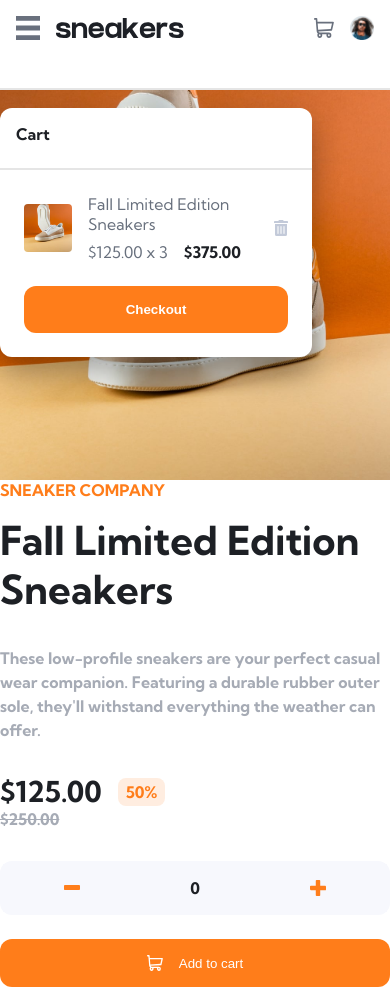
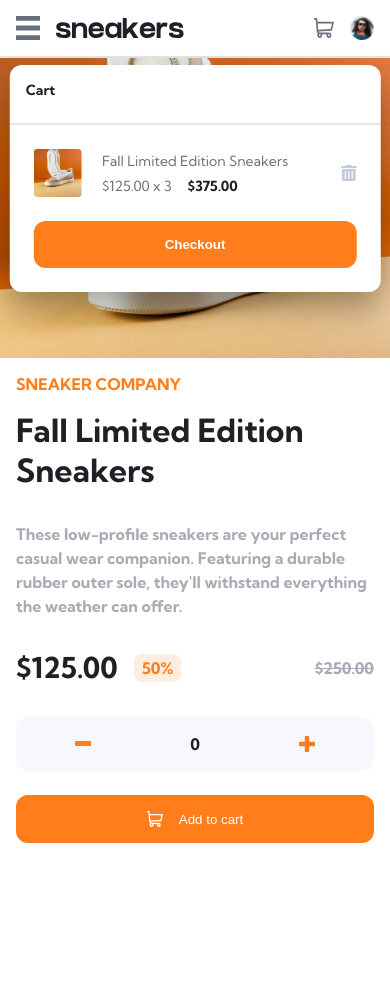
Before and after one commit to tomahawk-jupiter/ecommerce-product-page, a Next.js app: page / in a window 390 px wide. Both pictures are taken after a click on the picture 324 px from the left and 28 px from the top of the page. After the commit the page ends 907 px from the top, so only its background shows below. Built offline with nearby package versions, Linux system fonts and the light colour scheme.

Commit message:
Layout touchup for mobile size

```diff
--- a/app/components/cart.module.css
+++ b/app/components/cart.module.css
@@ -42,3 +42,25 @@
   background-color: var(--orange);
   border-radius: var(--border-radius);
 }
+
+@media (max-width: 450px) {
+  .cartContainer {
+    position: fixed;
+    top: 88px;
+    left: 50%;
+    transform: translateX(-50%);
+    width: 95%;
+  }
+}
+
+@media (max-width: 400px) {
+  .cartContainer {
+    top: 65px;
+  }
+}
+
+@media (max-width: 390px) {
+  .cartContainer {
+    font-size: 14px;
+  }
+}
--- a/app/components/cartItem.module.css
+++ b/app/components/cartItem.module.css
@@ -29,3 +29,9 @@
 .trashIcon {
   cursor: pointer;
 }
+
+@media (max-width: 400px) and (min-width: 360px) {
+  .productDetailsContainer {
+    margin-left: -2rem;
+  }
+}
--- a/app/components/navbar.module.css
+++ b/app/components/navbar.module.css
@@ -56,6 +56,9 @@
 }
 
 @media (max-width: 880px) {
+  .navbar {
+    padding-bottom: 1rem;
+  }
   .navLinksContainer {
     display: none;
   }
--- a/app/page.jsx
+++ b/app/page.jsx
@@ -56,7 +56,7 @@ export default function Home() {
       </div>
 
       <div className={styles.pageColumn}>
-        <div>
+        <div className={styles.productDetailsSection}>
           <div className={styles.orangeText}>SNEAKER COMPANY</div>
           <h1>Fall Limited Edition Sneakers</h1>
           <p>
@@ -64,13 +64,15 @@ export default function Home() {
             Featuring a durable rubber outer sole, they'll withstand everything
             the weather can offer.
           </p>
-          <div className={styles.currentPriceContainer}>
-            <h2>$125.00</h2>
-            <div className={`${styles.orangeText} ${styles.savingsBadge}`}>
-              50%
+          <div className={styles.priceRow}>
+            <div className={styles.currentPriceContainer}>
+              <h2>$125.00</h2>
+              <div className={`${styles.orangeText} ${styles.savingsBadge}`}>
+                50%
+              </div>
             </div>
+            <div className={styles.strikeThrough}>$250.00</div>
           </div>
-          <div className={styles.strikeThrough}>$250.00</div>
           <div className={styles.buttonContainer}>
             <div className={styles.quantityButtonRow}>
               <button className={styles.quantityThird}>
--- a/app/page.module.css
+++ b/app/page.module.css
@@ -99,6 +99,15 @@
   .pageContainer {
     display: block;
   }
+  .productDetailsSection {
+    padding: 1rem;
+    margin-bottom: 3rem;
+  }
+  .priceRow {
+    display: flex;
+    align-items: center;
+    justify-content: space-between;
+  }
   .buttonContainer {
     flex-direction: column;
   }
@@ -112,3 +121,19 @@
     border-radius: 0;
   }
 }
+
+@media (max-width: 450px) {
+  .productImage {
+    object-fit: cover;
+    max-height: 300px;
+  }
+}
+
+@media (max-width: 390px) {
+  .productDetailsSection h1 {
+    font-size: 2rem;
+  }
+  .productDetailsSection p {
+    font-size: 1rem;
+  }
+}
```
